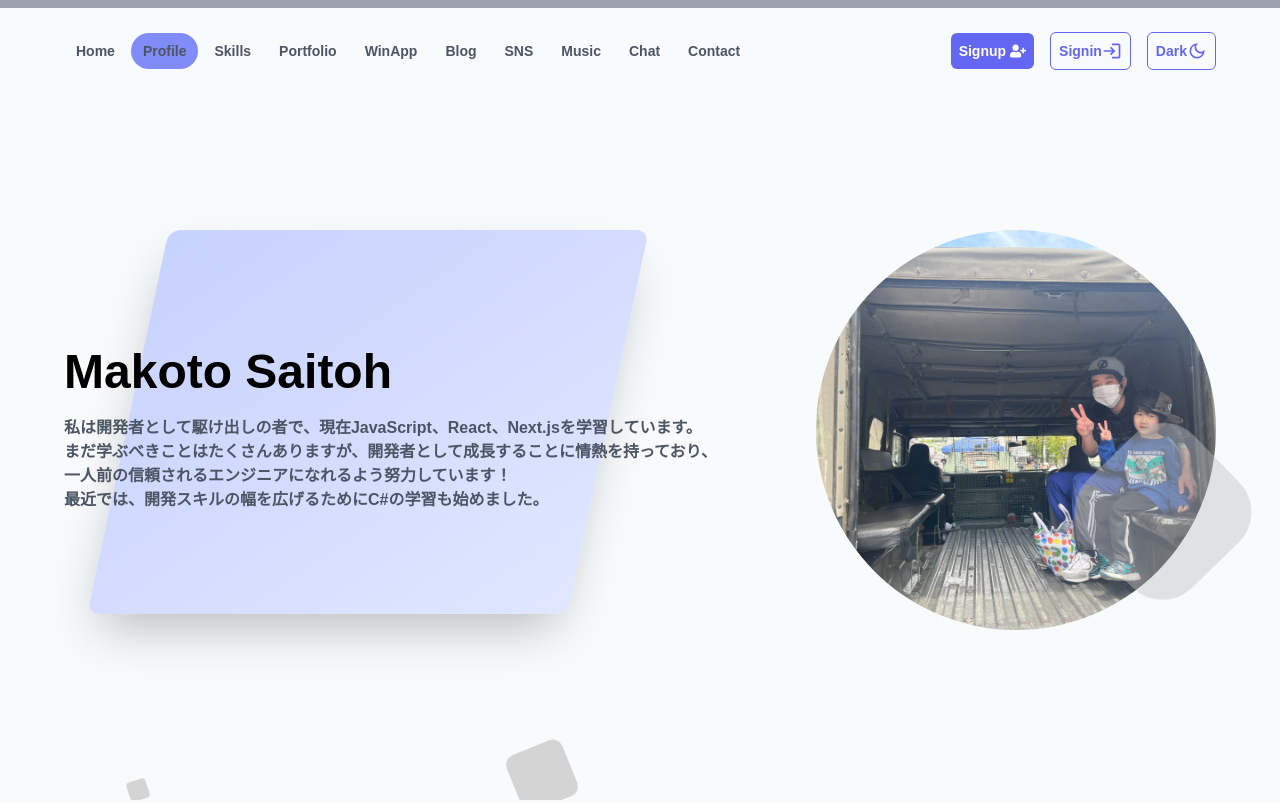
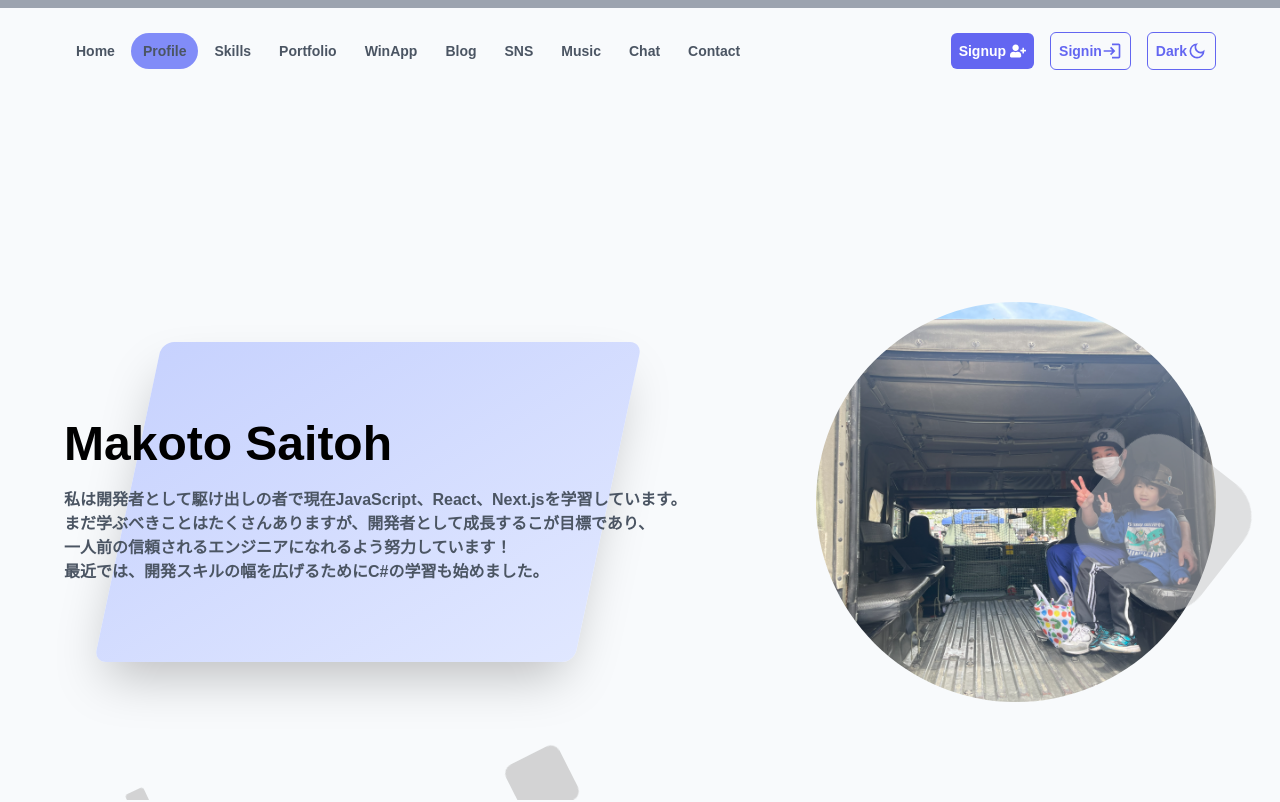
Before and after one commit to mkt0416/my-portfoliosite, a Next.js app: page /site/profile in a window 1280 px wide. Shown: the top 802 px of the page. Built offline with nearby package versions, Linux system fonts and the light colour scheme; a web font is replaced by a local one.

Commit message:
fix WinModal ProfileTop design

```diff
--- a/app/components/profile/ProfileTop.tsx
+++ b/app/components/profile/ProfileTop.tsx
@@ -7,23 +7,25 @@ import '../../animation/animation.css';
 
 const ProfileTop = () => {
     return (
-        <div className='min-h-[650px]'>
+        <div className='min-h-screen flex justify-center items-start sm:items-center mt-5 sm:mt-0'>
             <Container>
-                <section className='flex flex-col lg:flex-row gap-10 items-center relative'>
+                <section className='flex flex-col md:flex-row gap-3 sm:gap-10 items-center relative'>
                     <motion.div
                         initial={{ opacity: 0 }}
                         animate={{ opacity: 1 }}
                         transition={{ duration: 0.2 }}
-                        className='flex-grow text-center lg:text-left max-lg:order-2'
+                        className='flex-grow text-center lg:text-left max-md:order-2'
                     >
-                        <div className='absolute left-16 top-0 w-5/12 h-96
-                     bg-gradient-to-tl from-indigo-100 to-indigo-200 dark:bg-gray-700 dark:from-transparent dark:to-transparent
-                    -z-10 shadow-2xl -skew-x-12 rounded-xl hidden lg:flex'></div>
-                        <h1 className='text-3xl md:text-5xl font-extrabold mb-5'>Makoto Saitoh</h1>
-                        <p className='max-w-2xl text-xs md:text-base text-gray-600 font-semibold leading-relaxed dark:text-gray-400'>
-                            私は開発者として駆け出しの者で、現在JavaScript、React、Next.jsを学習しています。
+                        <div className='absolute left-16 xl:top-10 lg:top-12 md:top-16 w-5/12 xl:h-80 lg:h-72
+                        bg-gradient-to-tl from-indigo-100 to-indigo-200 dark:bg-gray-700 dark:from-transparent dark:to-transparent
+                        shadow-2xl -skew-x-12 rounded-xl hidden md:flex -z-10'>
+                        </div>
+                        <h1 className='text-3xl md:text-4xl xl:text-5xl text-center md:text-left font-extrabold mb-5'>Makoto Saitoh</h1>
+                        <p className='max-w-2xl text-xs md:text-sm lg:text-base text-center md:text-left text-gray-600 font-semibold
+                         leading-tight sm:leading-relaxed dark:text-gray-400'>
+                            私は開発者として駆け出しの者で現在JavaScript、React、Next.jsを学習しています。
                             <br />
-                            まだ学ぶべきことはたくさんありますが、開発者として成長することに情熱を持っており、
+                            まだ学ぶべきことはたくさんありますが、開発者として成長するこが目標であり、
                             <br />
                             一人前の信頼されるエンジニアになれるよう努力しています！
                             <br />
@@ -59,7 +61,7 @@ const ProfileTop = () => {
                 <li></li>
                 <li></li>
             </ul>
-        </div>
+        </div >
     );
 };
 
--- a/app/components/winapp/WinModal.tsx
+++ b/app/components/winapp/WinModal.tsx
@@ -18,35 +18,38 @@ const WinModal = ({ modalData, onclose }: Props) => {
     return (
         <div
             onClick={onclose}
-            className="fixed inset-0 flex justify-center items-center bg-black/60 px-8"
+            className="fixed inset-0 flex justify-center items-center bg-black/60 backdrop-blur-sm px-8"
         >
             <motion.div
                 initial={{ opacity: 0 }}
                 animate={{ opacity: 1 }}
                 exit={{ opacity: 0 }}
-                transition={{ duration: 0.4 }}
-                className="bg-white dark:bg-gray-700 py-4 sm:py-8 px-6 sm:px-14 rounded-xl flex flex-col gap-8 relative"
+                transition={{ duration: 0.5 }}
+                className="bg-white dark:bg-gray-700 pt-4 pb-12 sm:pt-8 sm:pb-16 px-6 sm:px-14 rounded-xl flex flex-col gap-8 relative"
             >
-                <div className="flex items-center gap-2 text-base sm:text-2xl font-extrabold border-b-2 border-gray-200 pb-1">
-                    <IoBulbOutline className="size-5 sm:size-8 text-yellow-400" />
-                    <h1 className="">Learning Point</h1>
+                <div className="relative">
+                    <div className="flex items-center gap-2 text-base sm:text-2xl font-extrabold border-b-2 border-gray-200 pb-1">
+                        <IoBulbOutline className="size-5 sm:size-8 text-yellow-400" />
+                        <h1 className="">Learning Point</h1>
+                    </div>
+                    <div
+                        onClick={onclose}
+                        className="absolute top-1 right-2 hover:bg-gray-100 duration-300 rounded cursor-pointer"
+                    >
+                        <IoCloseSharp className="size-4 sm:size-6" />
+                    </div>
                 </div>
                 <div className="flex items-end gap-10">
                     <ul>
                         {modalData.learning.map((data, index) => (
                             <li key={index} className="mb-5 flex items-center gap-3 text-xs sm:text-sm border-b border-gray-200 pb-1">
-                                <IoMdCheckboxOutline className="size-5 sm:size-7 text-green-600" />
+                                <IoMdCheckboxOutline className="w-5 h-5 sm:w-7 sm:h-7 text-green-600 flex-shrink-0" />
                                 {data}
                             </li>
                         ))}
                     </ul>
-                    <FaRegHandPointRight className="-rotate-45 size-8 sm:size-14 absolute bottom-14 sm:bottom-12 left-6 sm:left-10" />
-                    <motion.div
-                        initial={{ opacity: 0 }}
-                        animate={{ opacity: 1 }}
-                        exit={{ opacity: 0 }}
-                        transition={{ duration: 0.8 }}
-                        className="hidden lg:block">
+                    <FaRegHandPointRight className="-rotate-45 size-8 sm:size-12 absolute bottom-7 left-6 sm:left-10" />
+                    <div className="hidden lg:block">
                         <span className="flex justify-end mb-3 font-semibold text-xs">{modalData.title}</span>
                         <Image
                             src={modalData.image}
@@ -56,16 +59,7 @@ const WinModal = ({ modalData, onclose }: Props) => {
                             priority
                             className="rounded-lg"
                         />
-                    </motion.div>
-                </div>
-                <div className="flex justify-center">
-                    <button
-                        className="text-xs sm:text-sm bg-gray-200 py-2 px-4 rounded-md flex items-center gap-1 dark:bg-gray-500"
-                        onClick={onclose}
-                    >
-                        <IoCloseSharp />
-                        閉じる
-                    </button>
+                    </div>
                 </div>
             </motion.div>
         </div>
--- a/app/site/profile/page.tsx
+++ b/app/site/profile/page.tsx
@@ -6,12 +6,8 @@ import Hobby from '@/app/components/profile/Hobby';
 const Page = () => {
     return (
         <>
-            <div className='mt-32'>
-                <ProfileTop />
-            </div>
-            <div className='mt-32'>
-                <TimeLine />
-            </div>
+            <ProfileTop />
+            <TimeLine />
             <div className='mt-32 mb-20'>
                 <Hobby />
             </div>
```
